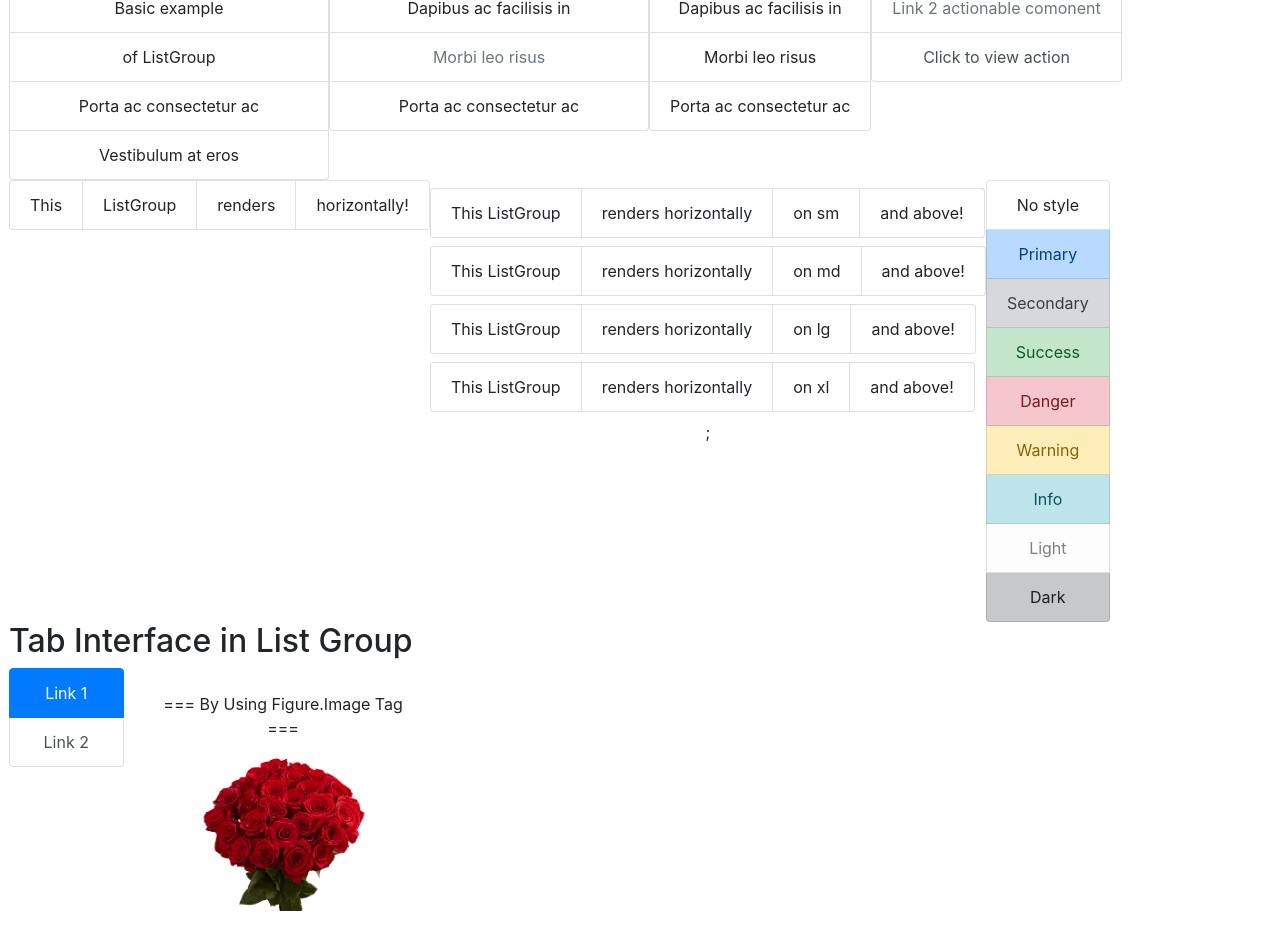
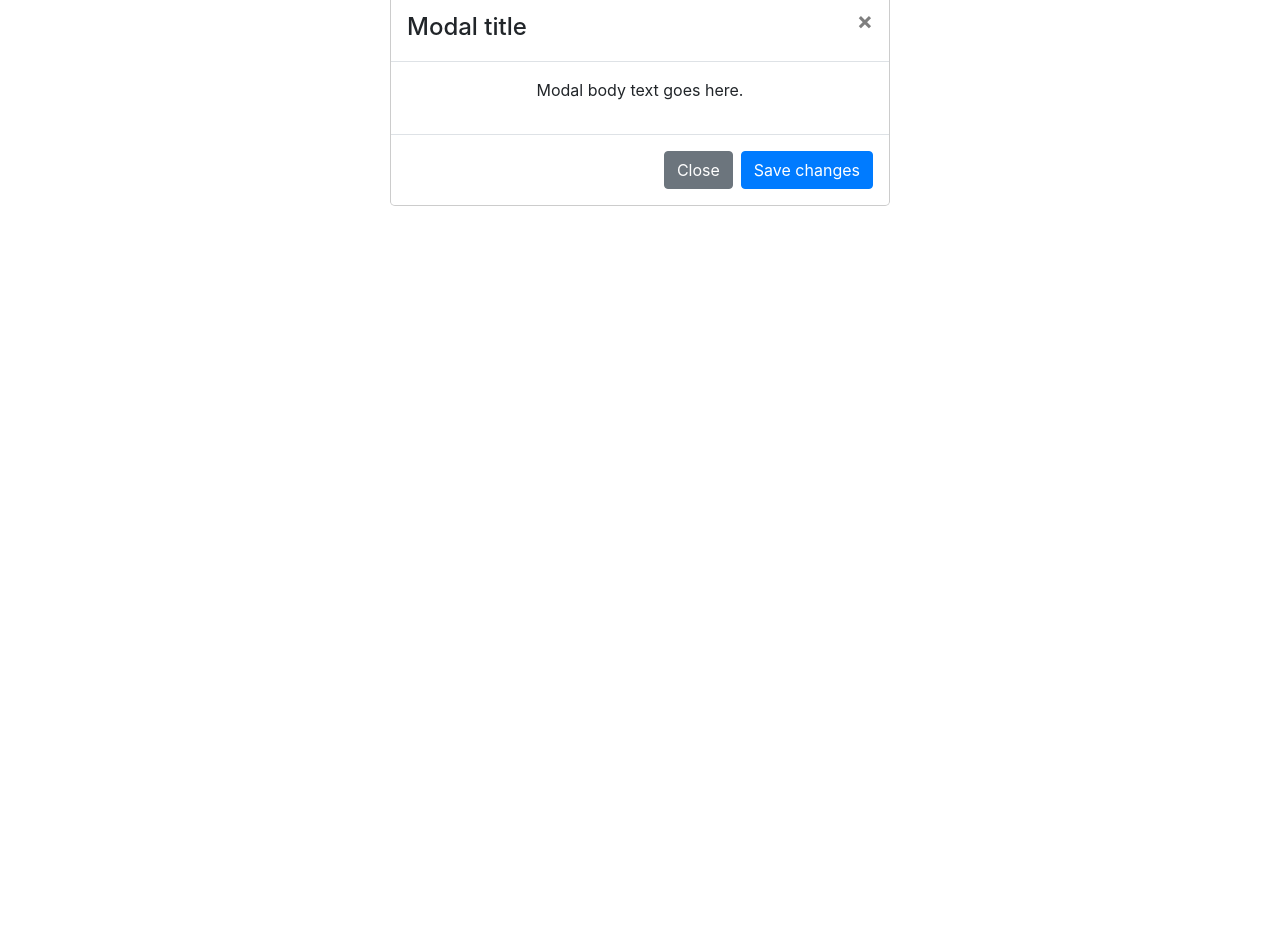
Before and after one commit to Khwajapasha/Boosrtrap-Practice, a React (Create React App) app: page / in a window 1280 px wide. Shown: the part 580-1515 px from the top of the page. After the commit the page ends 814 px from the top, so only its background shows below. Built offline with nearby package versions, Linux system fonts and the light colour scheme.

Commit message:
Implemented onClick on all list group & Impl basic example of modal

```diff
--- a/src/Component/MainBodySection/ListGroupsComponent/AllListGroup.jsx
+++ b/src/Component/MainBodySection/ListGroupsComponent/AllListGroup.jsx
@@ -1,5 +1,5 @@
-import React from "react";
-import { Row } from "react-bootstrap";
+import React, { useState } from "react";
+import { Row, Button } from "react-bootstrap";
 import { LIstGroupBasicExample } from "./LIstGroupBasicExample";
 import { ListGroupsActiveItem } from "./ListGroupsActiveItem";
 import { ListGroupDisabledItem } from "./ListGroupDisabledItem";
@@ -9,7 +9,10 @@
 import { ListGroupVariant } from "./ListGroupVariant";
 import { ListGroupTabbedInterface } from "./ListGroupTabbedInterface";
 export const AllListGroup = () => {
+  const [show, setShow] = useState(false);
   return (
+    <React.Fragment>
+      {show && (
         <div className="mt-2 ml-4">
           <Row>
             <LIstGroupBasicExample />
@@ -22,5 +25,10 @@
             <ListGroupTabbedInterface />
           </Row>
         </div>
+      )}
+      <div>
+        <Button onClick={() => setShow(!show)}>Load all List Group</Button>
+      </div>
+    </React.Fragment>
   );
 };
--- a/src/Component/MainBodySection/ListGroupsComponent/ListGroupTabbedInterface.jsx
+++ b/src/Component/MainBodySection/ListGroupsComponent/ListGroupTabbedInterface.jsx
@@ -8,7 +8,7 @@
       <h2>Tab Interface in List Group</h2>
       <Tab.Container id="list-group-tabs-example" defaultActiveKey="#link1">
         <Row>
-          <Col sm={4}>
+          <Col sm={6}>
             <ListGroup>
               <ListGroup.Item action href="#link1">
                 Link 1
@@ -18,7 +18,7 @@
               </ListGroup.Item>
             </ListGroup>
           </Col>
-          <Col sm={8}>
+          <Col sm={6}>
             <Tab.Content>
               <Tab.Pane eventKey="#link1">
                 <FigureImage />
--- a/src/Component/MainBodySection/MainBodySection.jsx
+++ b/src/Component/MainBodySection/MainBodySection.jsx
@@ -12,6 +12,7 @@
 import { AllInputGroups } from "./InputGroupComponent/AllInputGroups";
 import { AllImages } from "./ImagesComponent/AllImages";
 import { AllListGroup } from "./ListGroupsComponent/AllListGroup";
+import { AllModal } from "./ModalComponent/AllModal";
 export const MainBodySection = () => {
   return (
     <div>
@@ -28,6 +29,7 @@
       <AllInputGroups />
       <AllImages />
       <AllListGroup />
+      <AllModal />
     </div>
   );
 };
--- /dev/null
+++ b/src/Component/MainBodySection/ModalComponent/AllModal.jsx
@@ -0,0 +1,10 @@
+import React from "react";
+import { ModalBasicExample } from "./ModalBasicExample";
+
+export const AllModal = () => {
+  return (
+    <div>
+      <ModalBasicExample />
+    </div>
+  );
+};
--- /dev/null
+++ b/src/Component/MainBodySection/ModalComponent/ModalBasicExample.jsx
@@ -0,0 +1,22 @@
+import React from "react";
+import { Modal, Button } from "react-bootstrap";
+export const ModalBasicExample = () => {
+  return (
+    <div>
+      <Modal.Dialog>
+        <Modal.Header closeButton>
+          <Modal.Title>Modal title</Modal.Title>
+        </Modal.Header>
+
+        <Modal.Body>
+          <p>Modal body text goes here.</p>
+        </Modal.Body>
+
+        <Modal.Footer>
+          <Button variant="secondary">Close</Button>
+          <Button variant="primary">Save changes</Button>
+        </Modal.Footer>
+      </Modal.Dialog>
+    </div>
+  );
+};
```
Lines whose indentation alone changed are shown as unchanged.
